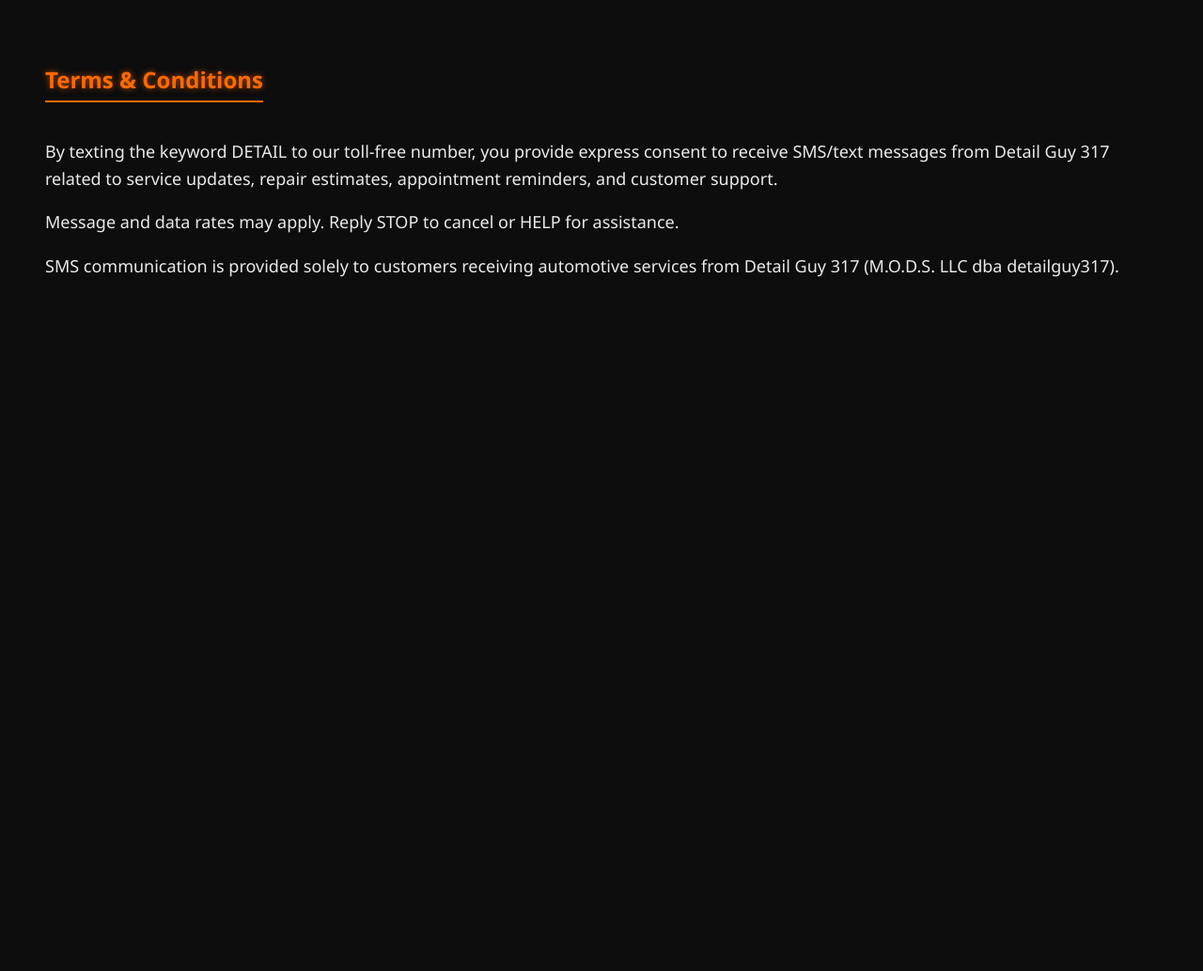
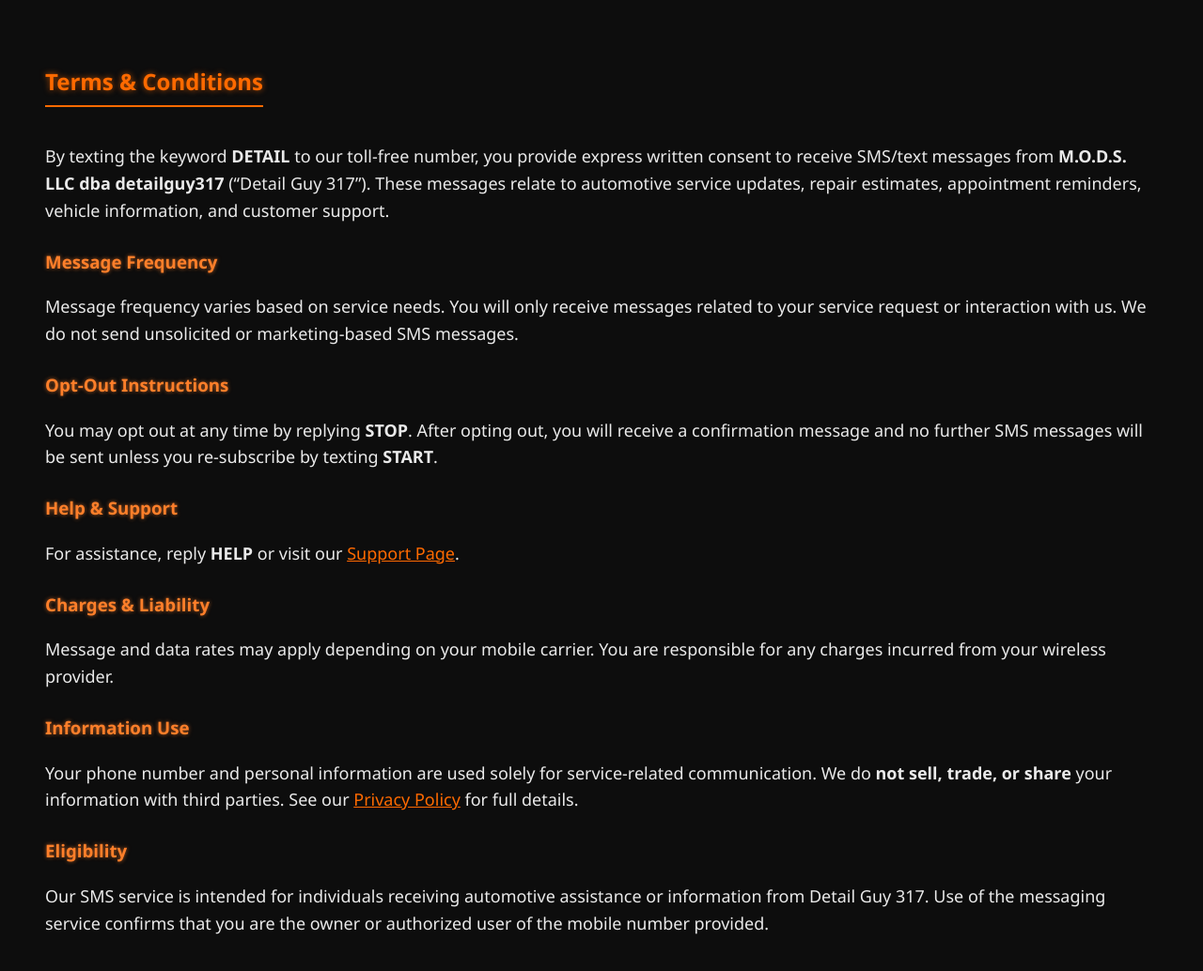
Before and after one commit to detailguy317/detailguy317.github.io, a plain HTML site: page terms.html in a window 1280 px wide. Shown: the whole page at 94% size. Before the commit the page ends 800 px from the top, so only its background shows below. Drawn offline with Linux system fonts and the light colour scheme.

Commit message:
Update terms.html

```diff
--- a/terms.html
+++ b/terms.html
@@ -5,15 +5,80 @@
   <meta name="viewport" content="width=device-width, initial-scale=1.0" />
   <title>Terms & Conditions | Detail Guy 317</title>
   <style>
-    body { background:#0d0d0d; color:#eaeaea; font-family:'Segoe UI',sans-serif; padding:40px; }
-    h2 { color:#ff6a00; text-shadow:0 0 6px #ff6a00aa; border-bottom:2px solid #ff6a00; display:inline-block; padding-bottom:6px; }
-    p { font-size:18px; line-height:1.6; }
+    body {
+      background:#0d0d0d;
+      color:#eaeaea;
+      font-family:'Segoe UI',sans-serif;
+      padding:40px;
+      line-height:1.6;
+    }
+    h2 {
+      color:#ff6a00;
+      text-shadow:0 0 6px #ff6a00aa;
+      border-bottom:2px solid #ff6a00;
+      display:inline-block;
+      padding-bottom:6px;
+      margin-bottom:20px;
+    }
+    h3 {
+      color:#ff7f2a;
+      margin-top:25px;
+      text-shadow:0 0 4px #ff7f2aaa;
+    }
+    p { font-size:18px; }
+    a { color:#ff6a00; }
+    ul { margin-left:20px; }
   </style>
 </head>
 <body>
+
   <h2>Terms & Conditions</h2>
-  <p>By texting the keyword DETAIL to our toll‑free number, you provide express consent to receive SMS/text messages from Detail Guy 317 related to service updates, repair estimates, appointment reminders, and customer support.</p>
-  <p>Message and data rates may apply. Reply STOP to cancel or HELP for assistance.</p>
-  <p>SMS communication is provided solely to customers receiving automotive services from Detail Guy 317 (M.O.D.S. LLC dba detailguy317).</p>
+
+  <p>
+    By texting the keyword <strong>DETAIL</strong> to our toll-free number, you provide express written consent
+    to receive SMS/text messages from <strong>M.O.D.S. LLC dba detailguy317</strong> (“Detail Guy 317”).
+    These messages relate to automotive service updates, repair estimates, appointment reminders,
+    vehicle information, and customer support.
+  </p>
+
+  <h3>Message Frequency</h3>
+  <p>
+    Message frequency varies based on service needs. You will only receive messages related to your
+    service request or interaction with us. We do not send unsolicited or marketing-based SMS messages.
+  </p>
+
+  <h3>Opt-Out Instructions</h3>
+  <p>
+    You may opt out at any time by replying <strong>STOP</strong>.
+    After opting out, you will receive a confirmation message and no further SMS messages will be sent
+    unless you re-subscribe by texting <strong>START</strong>.
+  </p>
+
+  <h3>Help & Support</h3>
+  <p>
+    For assistance, reply <strong>HELP</strong> or visit our
+    <a href="/support.html">Support Page</a>.
+  </p>
+
+  <h3>Charges & Liability</h3>
+  <p>
+    Message and data rates may apply depending on your mobile carrier.
+    You are responsible for any charges incurred from your wireless provider.
+  </p>
+
+  <h3>Information Use</h3>
+  <p>
+    Your phone number and personal information are used solely for service-related communication.
+    We do <strong>not sell, trade, or share</strong> your information with third parties.
+    See our <a href="/privacy.html">Privacy Policy</a> for full details.
+  </p>
+
+  <h3>Eligibility</h3>
+  <p>
+    Our SMS service is intended for individuals receiving automotive assistance or information from
+    Detail Guy 317. Use of the messaging service confirms that you are the owner or authorized user
+    of the mobile number provided.
+  </p>
+
 </body>
 </html>
```
